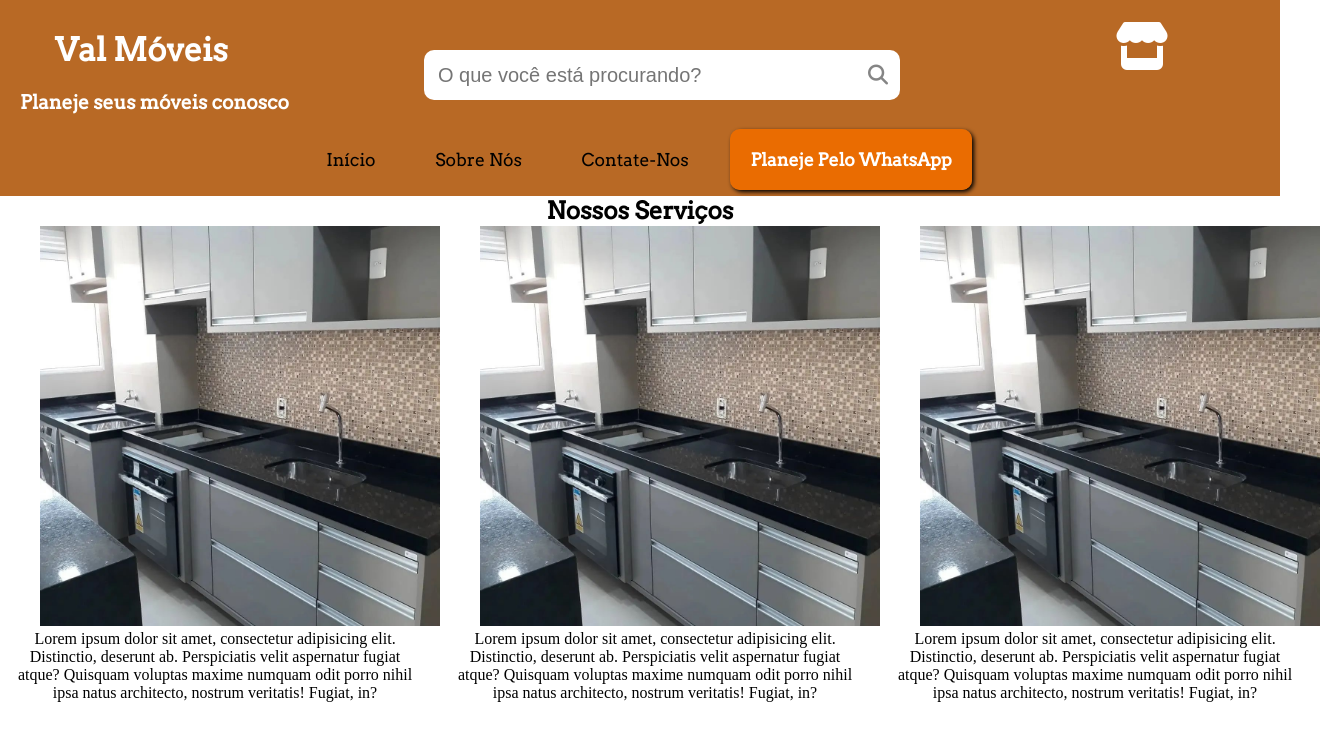
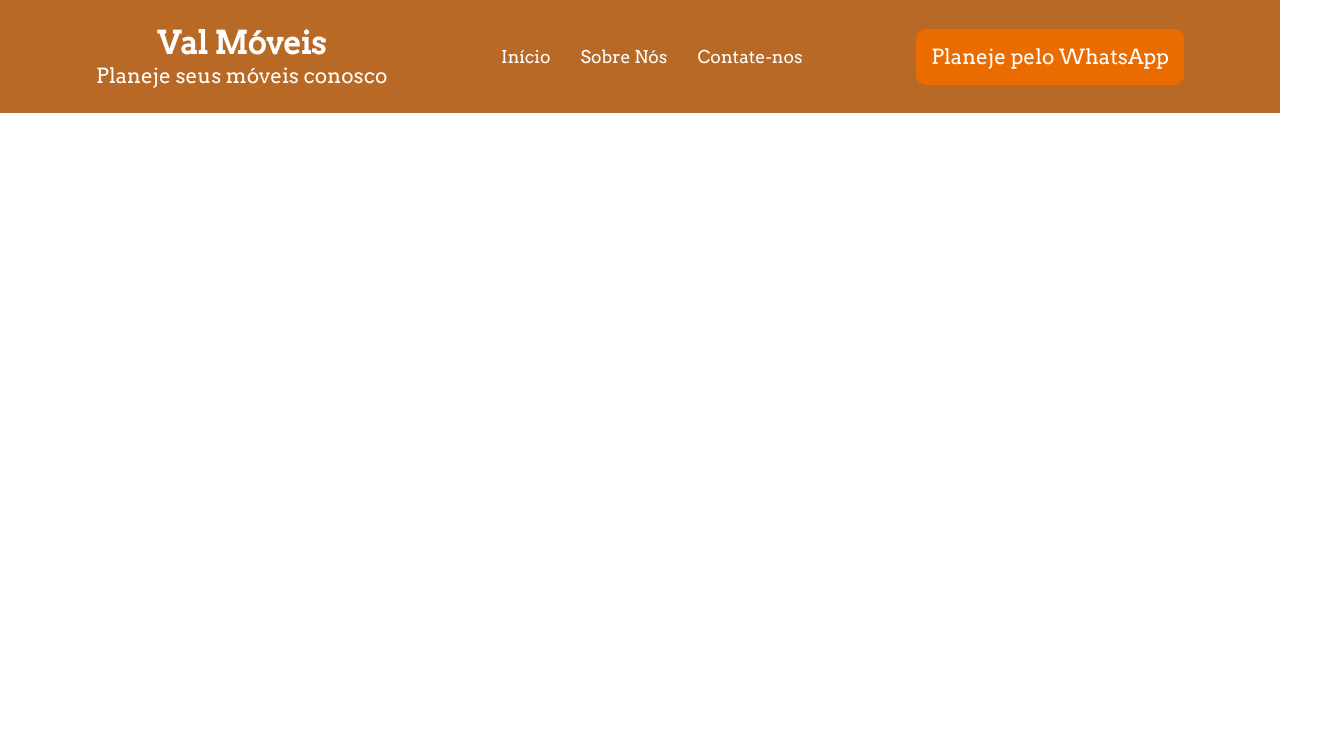
Before and after one commit to WilsonQdop/Projeto---marcenaria-1.0, a plain HTML site: page index.html in a window 1280 px wide. Shown: the whole page, 1320 px wide, since content can reach past the window. Drawn offline with Linux system fonts and the light colour scheme.

Commit message:
atualizei

```diff
--- a/index.html
+++ b/index.html
@@ -5,53 +5,49 @@
     <meta name="viewport" content="width=device-width, initial-scale=1.0">
     <title>Marcenaria</title>
     <link rel="stylesheet" href="style.css">
+    <link rel="stylesheet" href="javascript.js">
     <link rel="stylesheet" href="https://cdnjs.cloudflare.com/ajax/libs/font-awesome/6.4.2/css/all.min.css">
+
 </head>
 <body>
     <header>
-        <div class="cabeçalho">
-            <h1 >Val Móveis</h1>
-            <p>Planeje seus móveis conosco</p>
-        </div>
-        <form>
-            <div class="input-wrapper">
-                <input type="text" name="name" id="procure" placeholder="O que você está procurando?" >
-                <i class="fa-solid fa-magnifying-glass"></i>
+           <nav class="navbar">
+                <div class="nome">
+                    <h1>Val <span>Móveis</span></h1>
+                    <p>Planeje seus móveis conosco </p>
+                </div>
+                <div class="menu">
+                    <ul>
+                        <li class="nav-item"><a href="#" class="nav-link">Início</a></li>
+                        <li class="nav-item"><a href="#" class="nav-link">Sobre Nós</a></li>
+                        <li class="nav-item"><a href="#" class="nav-link">Contate-nos</a></li>
 
-            </div>
-        </form>
-        <section>
-            <a href="#" id="shop"><i class="fa-solid fa-store"></i></a>
-        </section>
+                    </ul>
+                </div>
+                <div class="acesse-button">
+                    <a href="#" id="button">Planeje pelo WhatsApp</a>
+                </div>
+                    <div class="mobile-menu-icon">
+                        <button onclick="menushow()"><img class="icon" src="img/menu_white_36dp.svg" alt=""></button>
+                    </div>
+
+           </nav>
+           <div class="mobile-menu">
+                <ul>
+                    <li class="nav-item"><a href="#" class="nav-link">Início</a></li>
+                    <li class="nav-item"><a href="#" class="nav-link">Sobre Nós</a></li>
+                    <li class="nav-item"><a href="#" class="nav-link">Contate-nos</a></li>
+
+                </ul>
+                <div class="acesse-button">
+                    <a href="#" id="button">Planeje pelo WhatsApp</a>
+                </div>
+           </div>
     </header>
-    <nav>
+    <script src="javascript.js"></script>
 
-            <a href="index.html">Início</a>
-            <a href="#">Sobre Nós</a>
-            <a href="#">Contate-Nos</a>
+    <main>
 
-            <a href="https:/wa.me/5581987524045" id="buttom" target="_blank">Planeje Pelo WhatsApp</a>
-
-
-    </nav>
-    <main>
-            <section>
-                <h1>Nossos Serviços </h1>
-                <div id="container-moveis">
-                    <div class="moveis">
-                        <img src="img/WhatsApp Image 2023-10-28 at 01.37.04.jpeg">
-                        <p>Lorem ipsum dolor sit amet, consectetur adipisicing elit. Distinctio, deserunt ab. Perspiciatis velit aspernatur fugiat atque? Quisquam voluptas maxime numquam odit porro nihil ipsa natus architecto, nostrum veritatis! Fugiat, in?</p>
-                    </div>
-                    <div class="moveis">
-                        <img src="img/WhatsApp Image 2023-10-28 at 01.37.04.jpeg">
-                        <p>Lorem ipsum dolor sit amet, consectetur adipisicing elit. Distinctio, deserunt ab. Perspiciatis velit aspernatur fugiat atque? Quisquam voluptas maxime numquam odit porro nihil ipsa natus architecto, nostrum veritatis! Fugiat, in?</p>
-                    </div>
-                    <div class="moveis">
-                        <img src="img/WhatsApp Image 2023-10-28 at 01.37.04.jpeg">
-                        <p>Lorem ipsum dolor sit amet, consectetur adipisicing elit. Distinctio, deserunt ab. Perspiciatis velit aspernatur fugiat atque? Quisquam voluptas maxime numquam odit porro nihil ipsa natus architecto, nostrum veritatis! Fugiat, in?</p>
-                    </div>
-                </div>
-            </section>
     </main>
 </body>
 </html>
--- /dev/null
+++ b/javascript.js
@@ -0,0 +1,9 @@
+function menushow() {
+    let menuMobile = document.querySelector('.mobile-menu');
+    if(menuMobile.classList.contains('open')) {
+        menuMobile.classList.remove('open');
+    }
+    else {
+        menuMobile.classList.add('open');
+    }
+}
--- a/style.css
+++ b/style.css
@@ -8,7 +8,7 @@
 * {
     padding: 0px;
     margin: 0px;
-
+    font-family: var(--font0);
 }
 
 :root {
@@ -27,130 +27,113 @@
 }
 
 body {
-   height: 100vh;
+   width: 100%;
 }
 header {
     background-color: var(--cor1);
-    color: white;
-    display: flex;
-    padding-top: 20px;
-    width: 100% vh;
-}
-header h1 {
-    padding: 10px;
-    margin-left: 45px;
-    margin-bottom: 0.7rem;
-    font-family: var(--font0);
 
 }
-form {
+.navbar {
     display: flex;
-    padding: 15px;
-    margin-left: 120px;
-    margin-top: 15px;
+    justify-content: space-between;
+    padding: 1.5rem 6rem;
 }
-#procure {
-    padding: 2px;
-    min-width: 418px;
-    border-radius: 5px;
-    border: none;
+.nome {
+    color: white;
+    font-size: 1.3rem;
+}
+.nome h1 {
+    text-align: center;
+}
+.menu {
+    display: flex;
+    align-items: center;
+}
+.menu > ul {
+    display: flex;
+    justify-content: center;
+    list-style: none;
+}
+.nav-item {
+    margin: 0 15px
 
 }
-.input-wrapper {
-    padding:    8px 12px;
+.nav-link {
+    color: white;
+    text-decoration: none;
+    font-size: 1.1rem;
+    font-weight: 400;
+}
+.acesse-button {
     display: flex;
     align-items: center;
-    background-color: white;
-    gap: 10px;
+}
+ #button {
+    color: white;
+    text-decoration: none;
+    font-size: 1.3rem;
+    background-color: var(--cor0);
+    padding: 15px;
     border-radius: 10px;
+    font-weight: 500;
 }
-.input-wrapper input {
-    background-color: white;
-    border: none;
-    color: black;
-    font-size: 20px;
-}
-.input-wrapper i {
-    color: rgba(0, 0, 0, 0.479);
-    font-size: 20px;
-}
-.input-wrapper input:focus-visible {
-    outline: none;
-}
+
 .cabeçalho > p {
     margin-left: 20px;
     font-size: 1.2em;
     font-family: var(--font0);
     font-weight: bold;
 }
-#shop {
-    margin-left: 150px;
-    padding: 50px;
-
-    font-size: 3em;
-    color: white;
+.mobile-menu-icon {
+    display: none;
     align-items: center;
     justify-content: center;
 }
-nav {
-    background-color: var(--cor1);
-    text-align: center;
-    line-height: 70px;
-    padding-top: 10px;
-    font-family: var(--font0);
+.mobile-menu {
+    display: none;
 }
-nav  > a {
-    padding: 18px;
-    color: var(--cor5);
-    margin-left: 10px;
-    margin-right: 10px;
 
-    text-decoration: none;
-    font-size: 1.1rem;
+@media screen and (max-width: 730px) {
+    .navbar {
+        padding: 1.5rem 4rem;
+    }
+    .nav-item {
+        display: none;
+    }
+    .acesse-button {
+        display: none;
+    }
+    .mobile-menu-icon {
+        display: block;
 
     }
-nav > a:hover {
-
-    border-radius: 8px;
-    background-color: var(--cor2);
-    color: var(--cor3);
-    transition: 0.5s;
+    .mobile-menu-icon button {
+        background-color: transparent;
+        border: none;
+        cursor: pointer;
     }
-
-#buttom{
-    line-height: 30px;
-    text-decoration: none;
-    font-weight: bold;
-    background-color: var(--cor0);
-    padding: 20px;
-    color: white;
-    border-radius: 10px;
-   box-shadow: 2px 2px 4px black;
+    .mobile-menu ul {
+        display: flex;
+        flex-direction: column;
+        text-align: center;
+        padding-bottom: 1rem;
     }
-#buttom:hover {
-    background-color: rgba(0, 0, 0, 0.274);
-    transform: scaleY(1.2);
-}
-
-main {
-    background-color: white;
+    .mobile-menu .nav-item {
+        display: block;
+        padding-top: 1.2rem;
 
     }
-main h1 {
+    .mobile-menu .acesse-button {
+        display: block;
+        padding: 1rem 2rem;
         text-align: center;
-    font-family: var(--font0);
-    font-weight: bold;
+
     }
-#container-moveis {
-display: flex;
+    .mobile-menu .acesse-button .button {
+        width: 100%;
+
     }
-.moveis > img {
-    width: 400px;
-    height: 400px;
-   padding-left: 40px;
+    .open {
+        display: block;
     }
-.moveis > p {
-    padding-left: 15px;
-    max-width: 400px;
-    text-align: center;
 }
```
Also changed, not shown: img/close_white_36dp.svg (added), img/menu_white_36dp.svg (added), img/pngtree-menu-icon-image.jpg (added), img/pngtree-menu-icon-image_1344445.jpg (added). Lines whose indentation alone changed are shown as unchanged.
